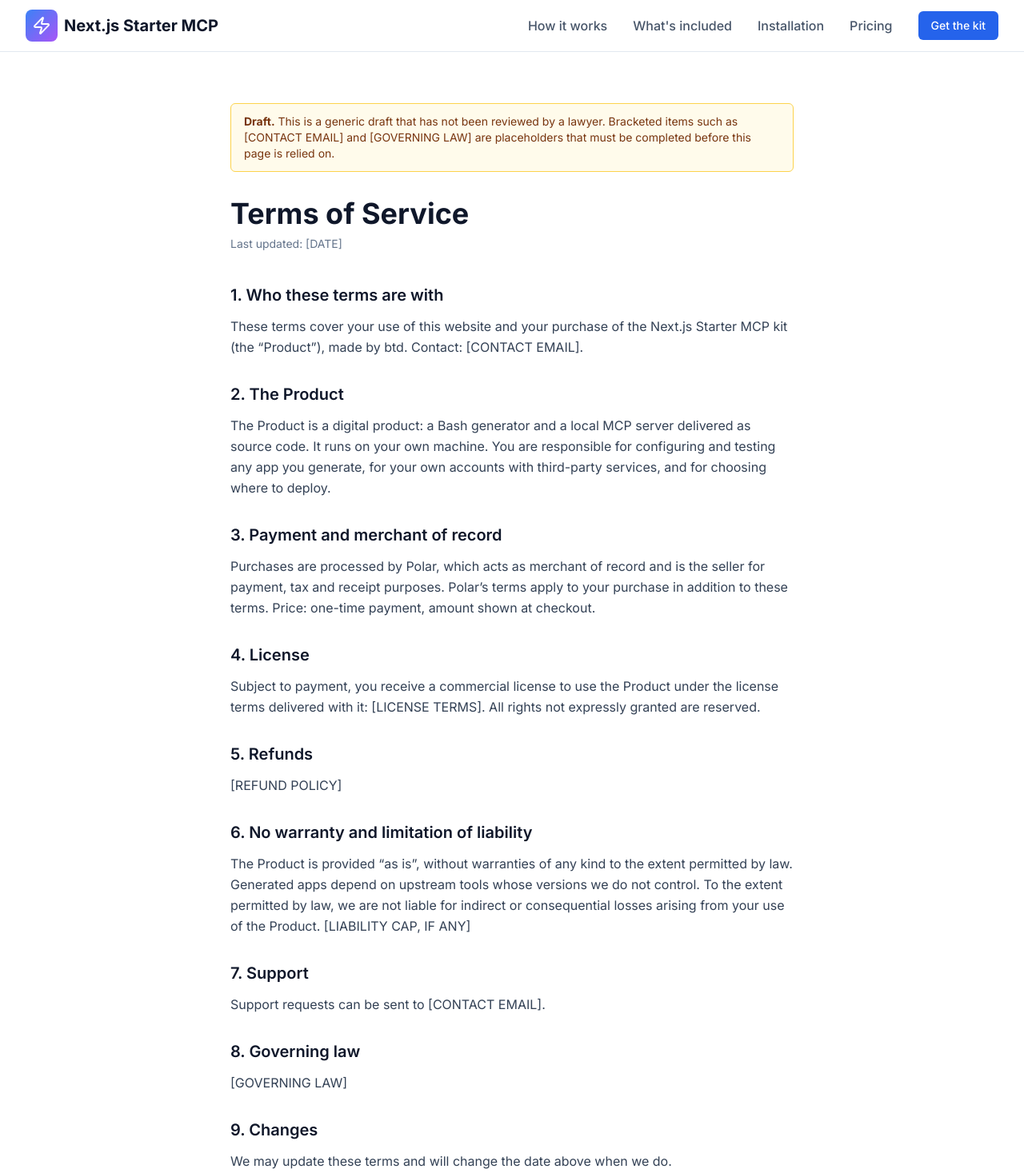
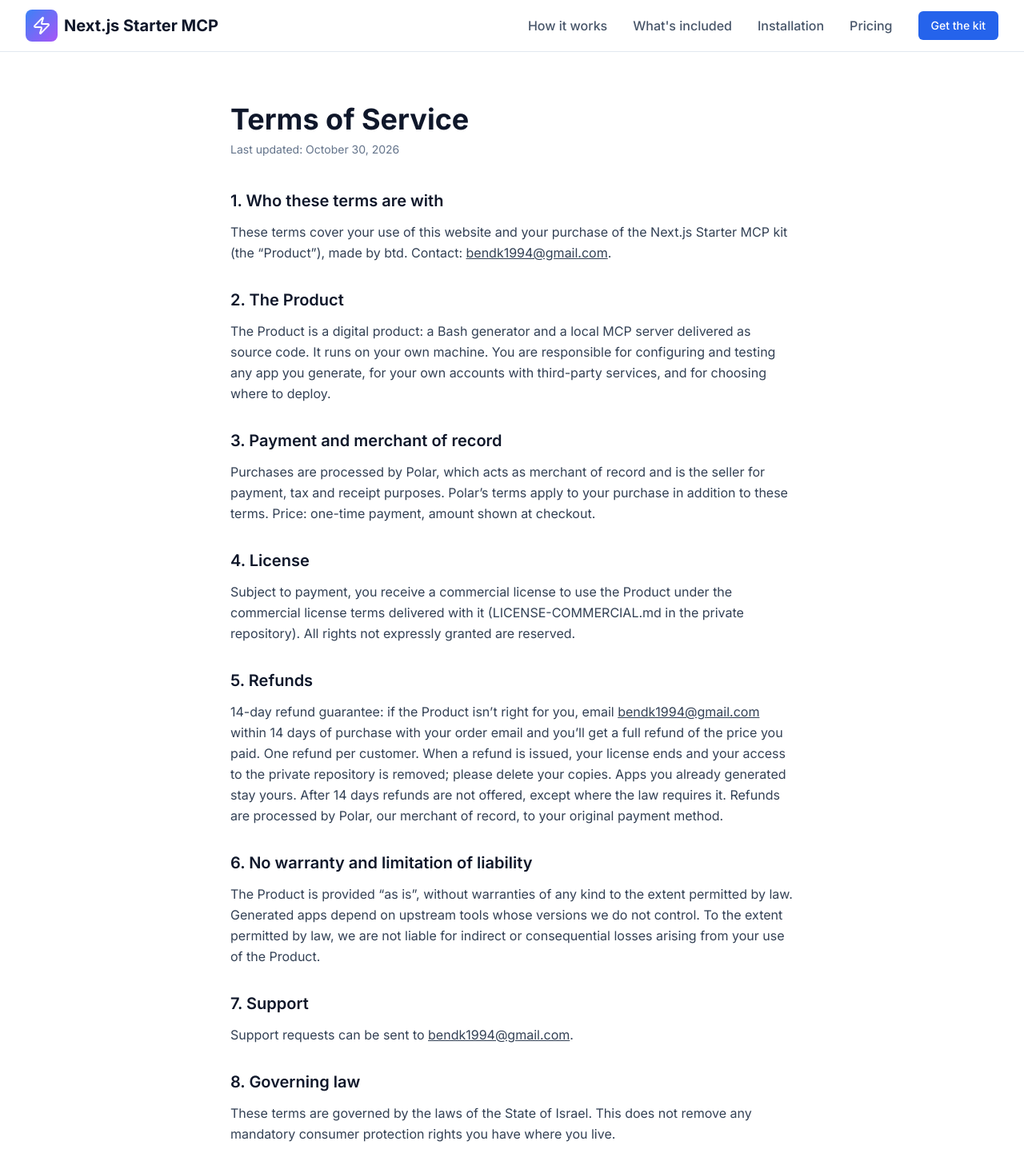
Before and after one commit to Bendako/next-starter-mcp-landing-page, a Next.js app: page /terms in a window 1280 px wide. Shown: the top 1467 px of the page at 80% size. Built offline with nearby package versions, Linux system fonts and the light colour scheme.

Commit message:
Fill legal pages: contact email, 14-day refund, Israeli law, date

```diff
--- a/src/app/privacy/page.tsx
+++ b/src/app/privacy/page.tsx
@@ -2,7 +2,7 @@
 import LegalPage from '@/components/LegalPage'
 
 export const metadata: Metadata = {
-  title: 'Privacy Policy (draft) - Next.js Starter MCP',
+  title: 'Privacy Policy - Next.js Starter MCP',
   robots: { index: false, follow: true },
 }
 
@@ -13,14 +13,14 @@
         <h2>1. Who we are</h2>
         <p>
           This website promotes the Next.js Starter MCP kit, a digital product made by btd (&ldquo;we&rdquo;, &ldquo;us&rdquo;).
-          Contact: [CONTACT EMAIL].
+          Contact: <a href="mailto:bendk1994@gmail.com" className="underline">bendk1994@gmail.com</a>.
         </p>
       </section>
 
       <section>
         <h2>2. What this website collects</h2>
         <p>
-          This website is a static information page. At the time of this draft it has no user accounts and no sign-up forms, and it does
+          This website is a static information page. At the time of writing it has no user accounts and no sign-up forms, and it does
           not run analytics or advertising scripts of its own.
         </p>
         <p>
@@ -55,7 +55,7 @@
       <section>
         <h2>5. How we use information</h2>
         <ul>
-          <li>To respond to support requests sent to [CONTACT EMAIL].</li>
+          <li>To respond to support requests sent to <a href="mailto:bendk1994@gmail.com" className="underline">bendk1994@gmail.com</a>.</li>
           <li>To deliver the product and communicate about your order.</li>
           <li>To keep the website and the product secure and working.</li>
         </ul>
@@ -65,7 +65,7 @@
         <h2>6. Retention and your rights</h2>
         <p>
           We keep information only as long as needed for the purposes above or as required by law. Depending on where you live you may
-          have rights to access, correct or delete your personal data. To exercise them, contact [CONTACT EMAIL]. For data held by Polar,
+          have rights to access, correct or delete your personal data. To exercise them, contact <a href="mailto:bendk1994@gmail.com" className="underline">bendk1994@gmail.com</a>. For data held by Polar,
           you can also contact Polar.
         </p>
       </section>
--- a/src/app/terms/page.tsx
+++ b/src/app/terms/page.tsx
@@ -2,7 +2,7 @@
 import LegalPage from '@/components/LegalPage'
 
 export const metadata: Metadata = {
-  title: 'Terms of Service (draft) - Next.js Starter MCP',
+  title: 'Terms of Service - Next.js Starter MCP',
   robots: { index: false, follow: true },
 }
 
@@ -13,7 +13,7 @@
         <h2>1. Who these terms are with</h2>
         <p>
           These terms cover your use of this website and your purchase of the Next.js Starter MCP kit (the &ldquo;Product&rdquo;), made by
-          btd. Contact: [CONTACT EMAIL].
+          btd. Contact: <a href="mailto:bendk1994@gmail.com" className="underline">bendk1994@gmail.com</a>.
         </p>
       </section>
 
@@ -37,14 +37,19 @@
       <section>
         <h2>4. License</h2>
         <p>
-          Subject to payment, you receive a commercial license to use the Product under the license terms delivered with it:
-          [LICENSE TERMS]. All rights not expressly granted are reserved.
+          Subject to payment, you receive a commercial license to use the Product under the commercial license terms delivered with it (LICENSE-COMMERCIAL.md in the private repository). All rights not expressly granted are reserved.
         </p>
       </section>
 
       <section>
         <h2>5. Refunds</h2>
-        <p>[REFUND POLICY]</p>
+        <p>
+          14-day refund guarantee: if the Product isn&rsquo;t right for you, email <a href="mailto:bendk1994@gmail.com" className="underline">bendk1994@gmail.com</a> within 14 days of purchase with your
+          order email and you&rsquo;ll get a full refund of the price you paid. One refund per customer. When a refund is issued, your
+          license ends and your access to the private repository is removed; please delete your copies. Apps you already generated stay
+          yours. After 14 days refunds are not offered, except where the law requires it. Refunds are processed by Polar, our merchant of
+          record, to your original payment method.
+        </p>
       </section>
 
       <section>
@@ -52,18 +57,18 @@
         <p>
           The Product is provided &ldquo;as is&rdquo;, without warranties of any kind to the extent permitted by law. Generated apps depend
           on upstream tools whose versions we do not control. To the extent permitted by law, we are not liable for indirect or
-          consequential losses arising from your use of the Product. [LIABILITY CAP, IF ANY]
+          consequential losses arising from your use of the Product.
         </p>
       </section>
 
       <section>
         <h2>7. Support</h2>
-        <p>Support requests can be sent to [CONTACT EMAIL].</p>
+        <p>Support requests can be sent to <a href="mailto:bendk1994@gmail.com" className="underline">bendk1994@gmail.com</a>.</p>
       </section>
 
       <section>
         <h2>8. Governing law</h2>
-        <p>[GOVERNING LAW]</p>
+        <p>These terms are governed by the laws of the State of Israel. This does not remove any mandatory consumer protection rights you have where you live.</p>
       </section>
 
       <section>
--- a/src/components/LegalPage.tsx
+++ b/src/components/LegalPage.tsx
@@ -6,12 +6,8 @@
     <main className="min-h-screen bg-white">
       <Header />
       <article className="max-w-3xl mx-auto px-4 sm:px-6 lg:px-8 py-16">
-        <div className="mb-8 rounded-md border border-amber-300 bg-amber-50 px-4 py-3 text-sm text-amber-900">
-          <strong>Draft.</strong> This is a generic draft that has not been reviewed by a lawyer. Bracketed items such as
-          [CONTACT EMAIL] and [GOVERNING LAW] are placeholders that must be completed before this page is relied on.
-        </div>
         <h1 className="text-3xl md:text-4xl font-bold text-slate-900 mb-2">{title}</h1>
-        <p className="text-sm text-slate-500 mb-10">Last updated: [DATE]</p>
+        <p className="text-sm text-slate-500 mb-10">Last updated: October 30, 2026</p>
         <div className="space-y-8 text-slate-700 leading-relaxed [&_h2]:text-xl [&_h2]:font-semibold [&_h2]:text-slate-900 [&_h2]:mb-3 [&_ul]:list-disc [&_ul]:pl-6 [&_ul]:space-y-1 [&_p+p]:mt-3">
           {children}
         </div>
```
